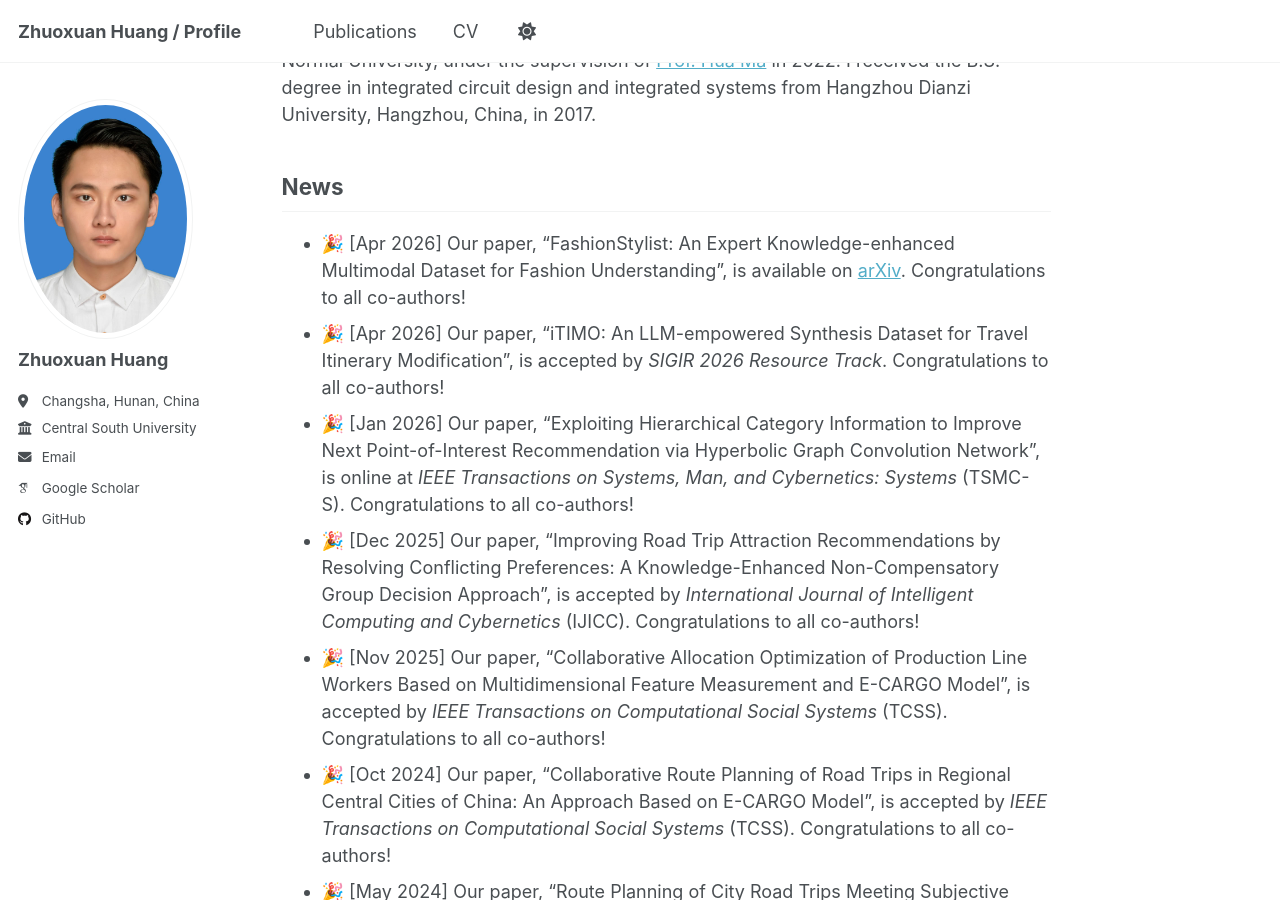
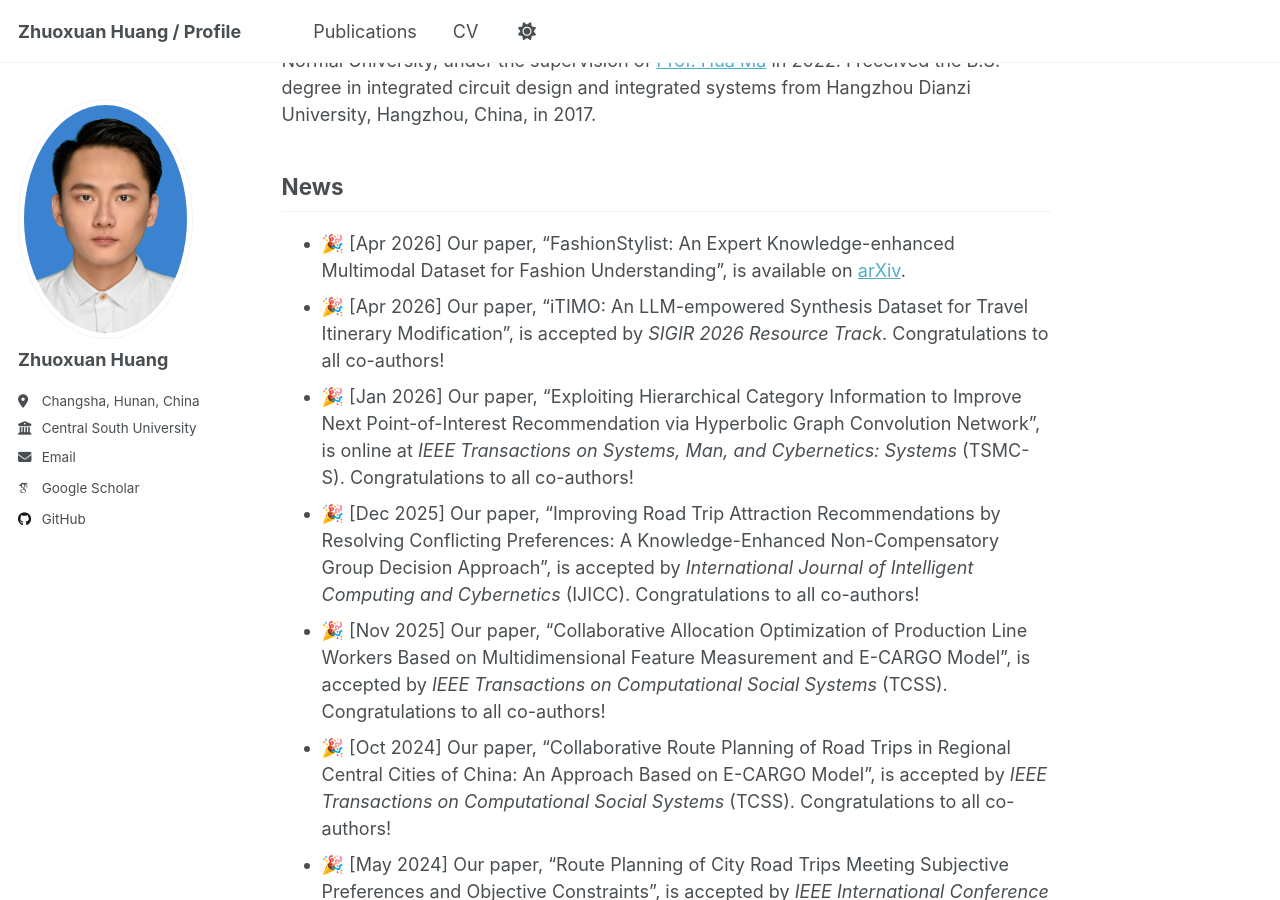
Before and after one commit to zelo2/zelo2.github.io, a Jekyll site: the page built from _pages/about.md, in a window 1280 px wide and 900 px high, scrolled down 388 px. Built offline with Jekyll 4.4.1, drawn with Linux system fonts in a browser that asks for light colours; some web fonts are replaced; a script that is not in the unit is left out.

Commit message:
Adjust FashionStylist homepage news copy

```diff
--- a/_pages/about.md
+++ b/_pages/about.md
@@ -14,7 +14,7 @@ Currently, I am a CSC-funded visting student co-supervised by [Prof. Zhu Sun](ht
 
 News
 ------
-- 🎉 [Apr 2026] Our paper, "FashionStylist: An Expert Knowledge-enhanced Multimodal Dataset for Fashion Understanding", is available on <a href="https://arxiv.org/abs/2604.09249">arXiv</a>. Congratulations to all co-authors!
+- 🎉 [Apr 2026] Our paper, "FashionStylist: An Expert Knowledge-enhanced Multimodal Dataset for Fashion Understanding", is available on <a href="https://arxiv.org/abs/2604.09249">arXiv</a>.
 - 🎉 [Apr 2026] Our paper, "iTIMO: An LLM-empowered Synthesis Dataset for Travel Itinerary Modification", is accepted by <i>SIGIR 2026 Resource Track</i>. Congratulations to all co-authors!
 - 🎉 [Jan 2026] Our paper, "Exploiting Hierarchical Category Information to Improve Next Point-of-Interest Recommendation via Hyperbolic Graph Convolution Network", is online at <i>IEEE Transactions on Systems, Man, and Cybernetics: Systems</i> (TSMC-S). Congratulations to all co-authors!
 - 🎉 [Dec 2025] Our paper, "Improving Road Trip Attraction Recommendations by Resolving Conflicting Preferences: A Knowledge-Enhanced Non-Compensatory Group Decision Approach", is accepted by <i>International Journal of Intelligent Computing and Cybernetics</i> (IJICC). Congratulations to all co-authors!
```
